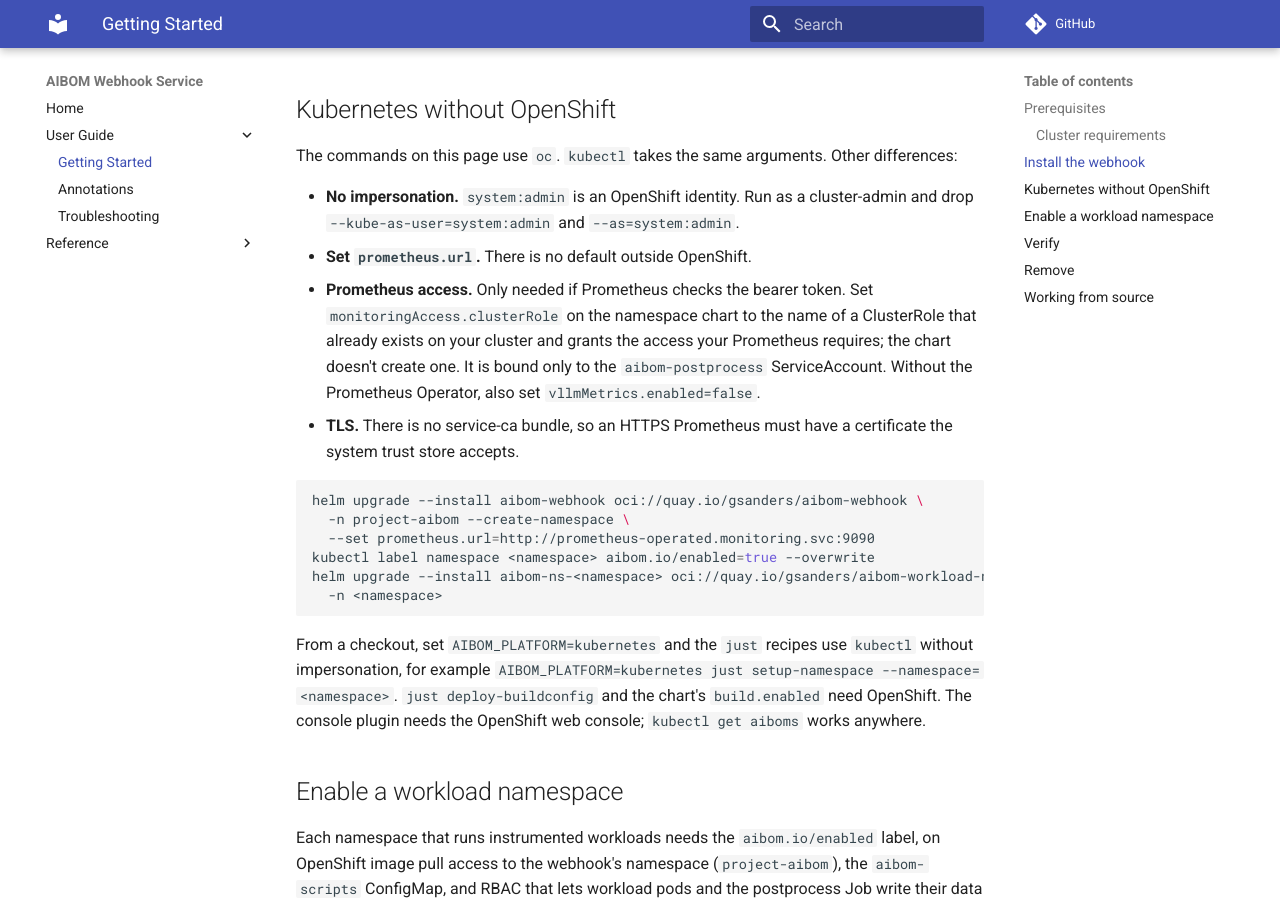
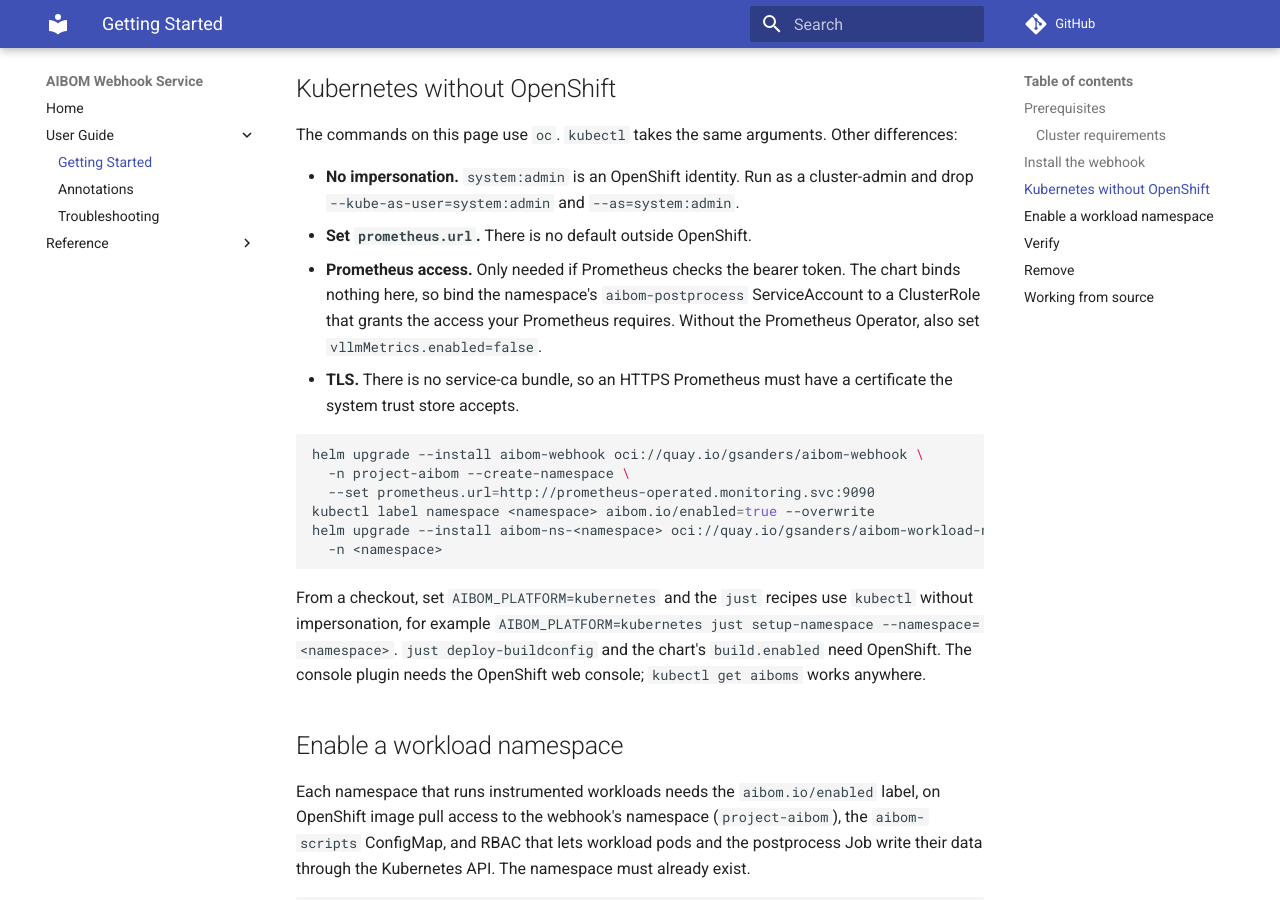
Before and after one commit to gavinsan33/aibom-webhook-service, an MkDocs documentation site: the page built from docs/user-guide/getting-started.md, in a window 1280 px wide and 900 px high, scrolled down 2384 px. Built offline with MkDocs 1.6.1 and Material for MkDocs 9.7.7, drawn with Linux system fonts in a browser that asks for light colours; comment, search, counter and statistics services are not loaded; some of the changed text lies outside the part shown.

Commit message:
Drop monitoringAccess.clusterRole; bind cluster-monitoring-view on OpenShift only

````diff
--- a/docs/user-guide/getting-started.md
+++ b/docs/user-guide/getting-started.md
@@ -14,7 +14,7 @@
 | A pullable image with `python3` and `bash` | The `aibom-discovery` init container | Yes | Instrumented pods fail to start. Fail-open does not cover this. See below. |
 | Prometheus Operator CRDs (`monitoring.coreos.com/v1` `PodMonitor`) | Scraping vLLM's `/metrics` for inference performance | Yes, unless vLLM metrics are skipped | The namespace chart install fails outright. Skip it with `--skip-vllm-metrics`, or `--set vllmMetrics.enabled=false` with Helm. |
 | A Prometheus API endpoint (`prometheus.url`) | All telemetry queries | For telemetry | Telemetry comes back empty. On OpenShift it defaults to Thanos Querier in `openshift-monitoring`. Elsewhere it is empty until you set it. |
-| Read access to Prometheus for the postprocess ServiceAccount | Letting postprocess read those metrics | For telemetry, if Prometheus checks the token | Telemetry comes back empty for that namespace. On OpenShift the namespace chart binds `cluster-monitoring-view`. Skip that with `--skip-monitoring-access`, or `--set monitoringAccess.enabled=false` with Helm, and have a cluster-admin apply the binding once. Elsewhere set `monitoringAccess.clusterRole`. |
+| Read access to Prometheus for the postprocess ServiceAccount | Letting postprocess read those metrics | For telemetry, if Prometheus checks the token | Telemetry comes back empty for that namespace. On OpenShift the namespace chart binds `cluster-monitoring-view`. Skip that with `--skip-monitoring-access`, or `--set monitoringAccess.enabled=false` with Helm, and have a cluster-admin apply the binding once. Elsewhere bind it yourself. |
 | NVIDIA GPU Operator with dcgm-exporter, pod mapping enabled | GPU utilization, memory and power series | For GPU telemetry | GPU metrics are missing. Without pod mapping the `exported_pod` label doesn't exist and the metrics are simply absent. |
 | NVIDIA Container Toolkit and driver on GPU nodes | `nvidia-smi` in the `aibom-discovery` init container | For GPU hardware fields | GPU fields read "Not available". |
 | OpenShift `image.openshift.io` API, or egress to the image's registry | Source commit from image labels | No | That source-detection tier is skipped. Without an `Image` object the labels are read from the registry, anonymously, so private images are skipped too. |
@@ -53,7 +53,7 @@ The commands on this page use `oc`. `kubectl` takes the same arguments. Other di
 
 - **No impersonation.** `system:admin` is an OpenShift identity. Run as a cluster-admin and drop `--kube-as-user=system:admin` and `--as=system:admin`.
 - **Set `prometheus.url`.** There is no default outside OpenShift.
-- **Prometheus access.** Only needed if Prometheus checks the bearer token. Set `monitoringAccess.clusterRole` on the namespace chart to the name of a ClusterRole that already exists on your cluster and grants the access your Prometheus requires; the chart doesn't create one. It is bound only to the `aibom-postprocess` ServiceAccount. Without the Prometheus Operator, also set `vllmMetrics.enabled=false`.
+- **Prometheus access.** Only needed if Prometheus checks the bearer token. The chart binds nothing here, so bind the namespace's `aibom-postprocess` ServiceAccount to a ClusterRole that grants the access your Prometheus requires. Without the Prometheus Operator, also set `vllmMetrics.enabled=false`.
 - **TLS.** There is no service-ca bundle, so an HTTPS Prometheus must have a certificate the system trust store accepts.
 
 ```bash
````
Also changed, not shown: CLAUDE.md (+1 -1 lines), docs/reference/configuration.md (+1 -2 lines), 3 other files.
